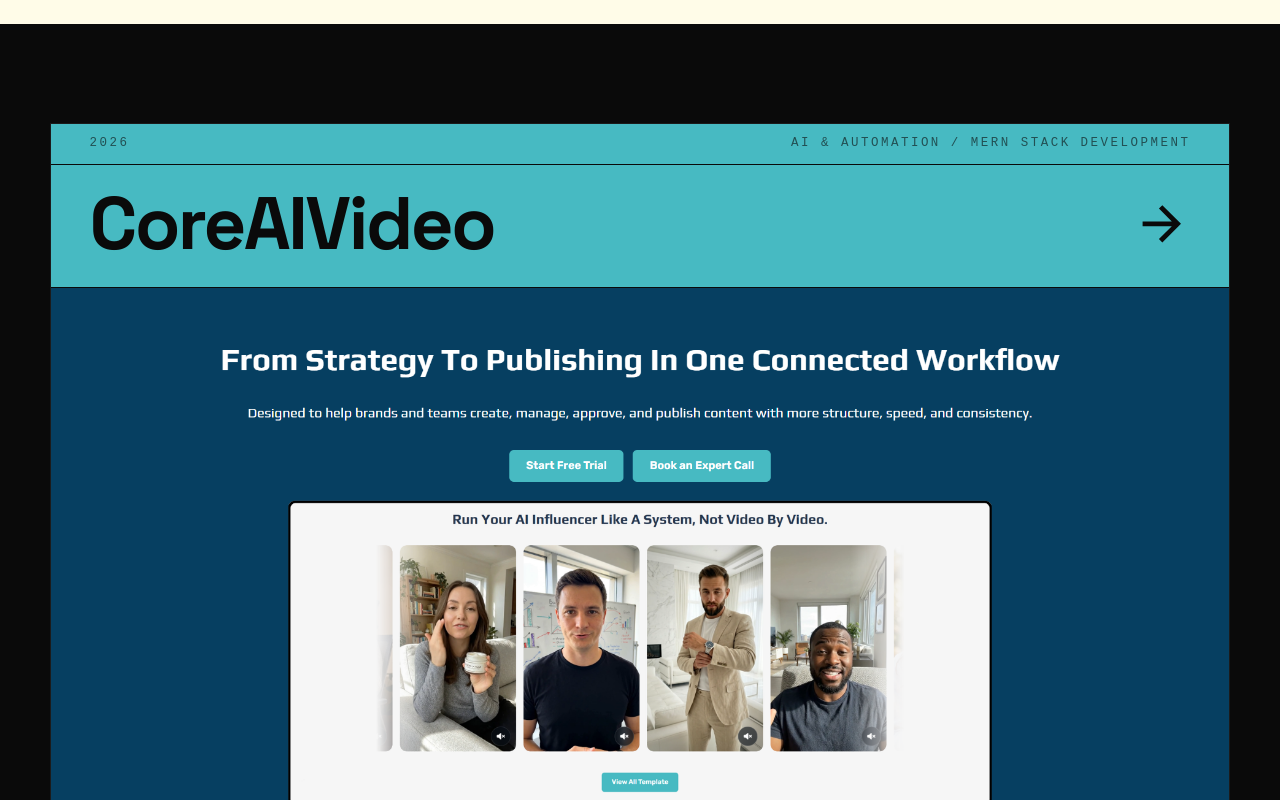
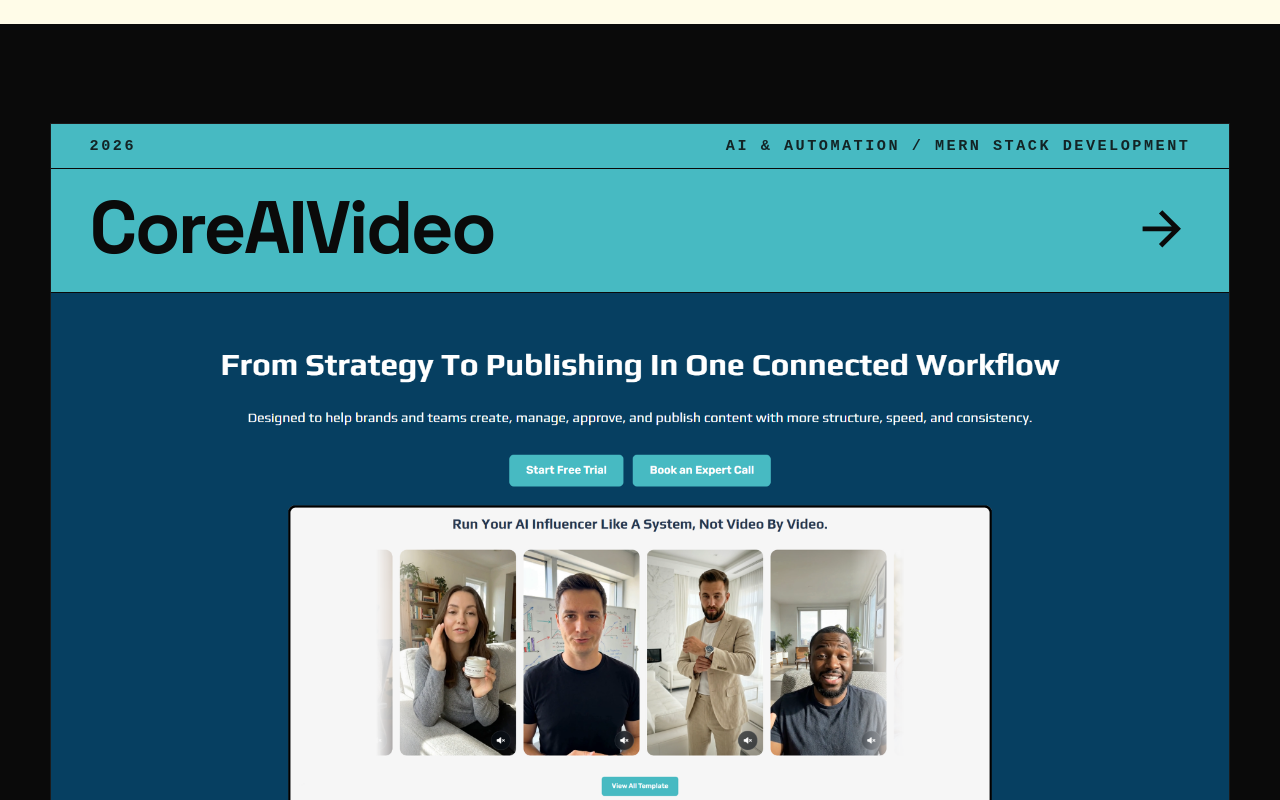
Before and after one commit to SankethElalli/Brutalism_portfolio, a Next.js app: page / in a window 1280 px wide. Shown: the part 780-1580 px from the top of the page. Built offline with nearby package versions, Linux system fonts and the light colour scheme.

Commit message:
Update content in WhatIDo component and enhance styling for year and category

```diff
--- a/src/components/WhatIDo.js
+++ b/src/components/WhatIDo.js
@@ -30,8 +30,8 @@
         ref={bodyRef}
         className={`${styles.body} ${visible ? styles.visible : ''}`}
       >
-        AI &amp; Automation. Backend Infrastructure. RAG Systems.
-        Multi-Agent Workflows. <br />GTM Workflows. LLM Orchestraction. Full-Stack Development. Workflow Engineering.
+        AI &amp; Automation. BE Infrastructure. RAG Systems.
+        GTM Workflows. Multi-Agent Workflows. Full-Stack Development.
       </p>
     </section>
   )
--- a/src/styles/ProjectsStack.module.css
+++ b/src/styles/ProjectsStack.module.css
@@ -31,11 +31,11 @@
 .year,
 .category {
   font-family: 'Courier New', 'Courier', monospace;
-  font-size: 0.78rem;
-  font-weight: 500;
+  font-size: 0.95rem;
+  font-weight: 700;
   letter-spacing: 2.5px;
   text-transform: uppercase;
-  opacity: 0.6;
+  opacity: 0.85;
 }
 
 /* ── Title row ── */
```
